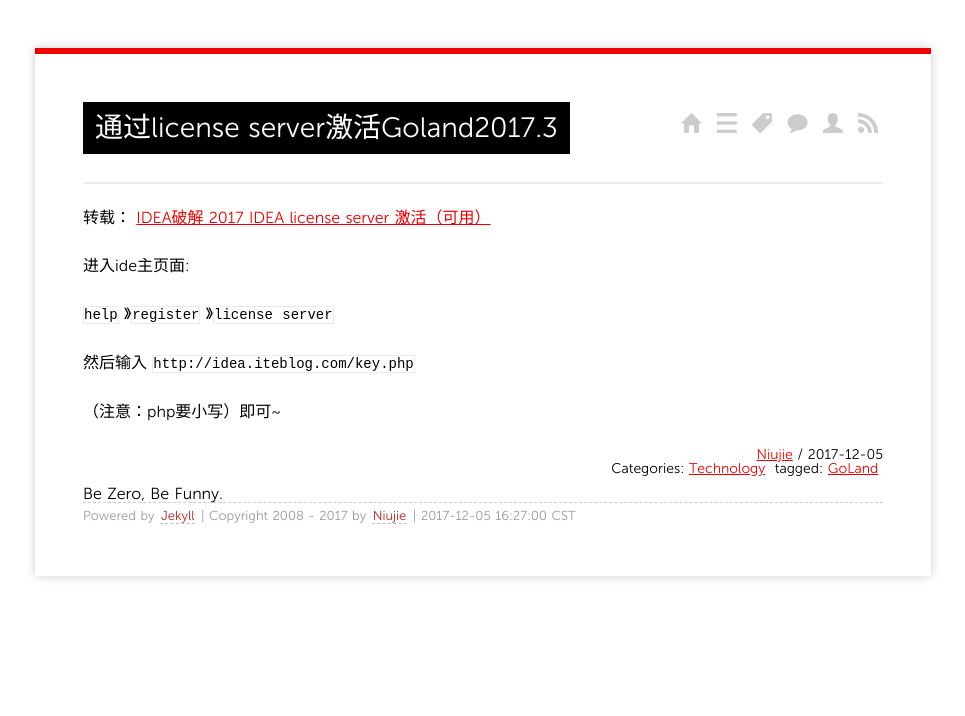
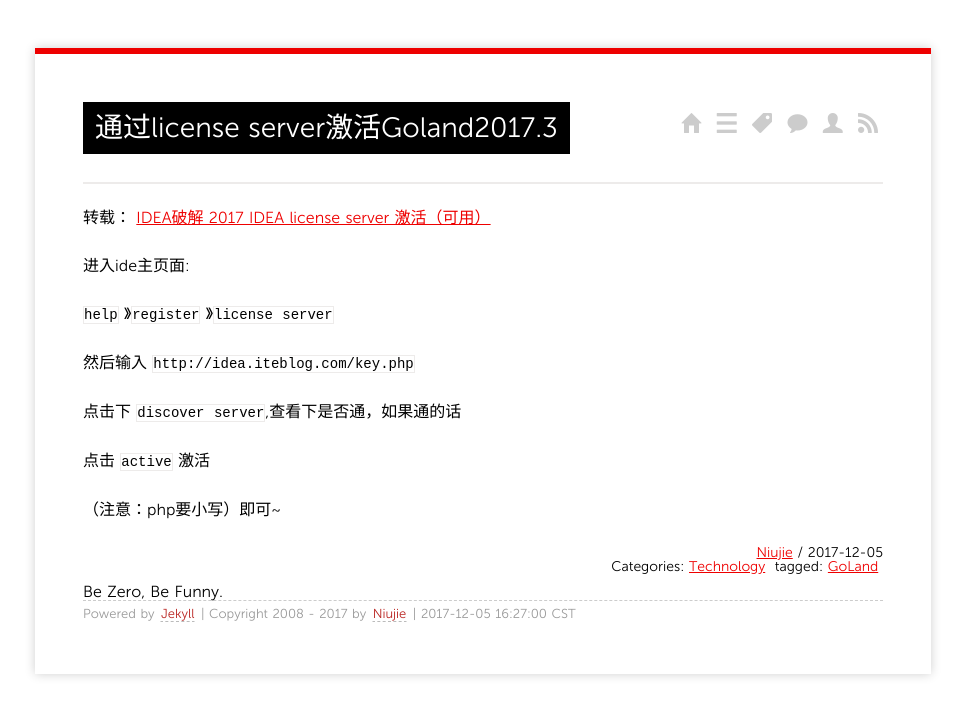
Before and after one commit to niuziru/niuziru.github.io, a Jekyll site: the page built from _posts/2017/2017-12-05-active-goland-2017.3.md, in a window 1280 px wide. Shown: the top 716 px of the page, without its empty margins (157-1122 px from the left). Built offline with Jekyll 4.4.1, drawn with Linux system fonts in a browser that asks for light colours.

Commit message:
add goland激活方法

```diff
--- a/_posts/2017/2017-12-05-active-goland-2017.3.md
+++ b/_posts/2017/2017-12-05-active-goland-2017.3.md
@@ -14,4 +14,8 @@
 
 然后输入 `http://idea.iteblog.com/key.php`
 
+点击下 `discover server`,查看下是否通，如果通的话
+
+点击 `active` 激活
+
 （注意：php要小写）即可~
```
Also changed, not shown: _posts/2017/2017-12-05-how-to-install-ubuntu16.04-with-Upan.md (+3 -0 lines).
